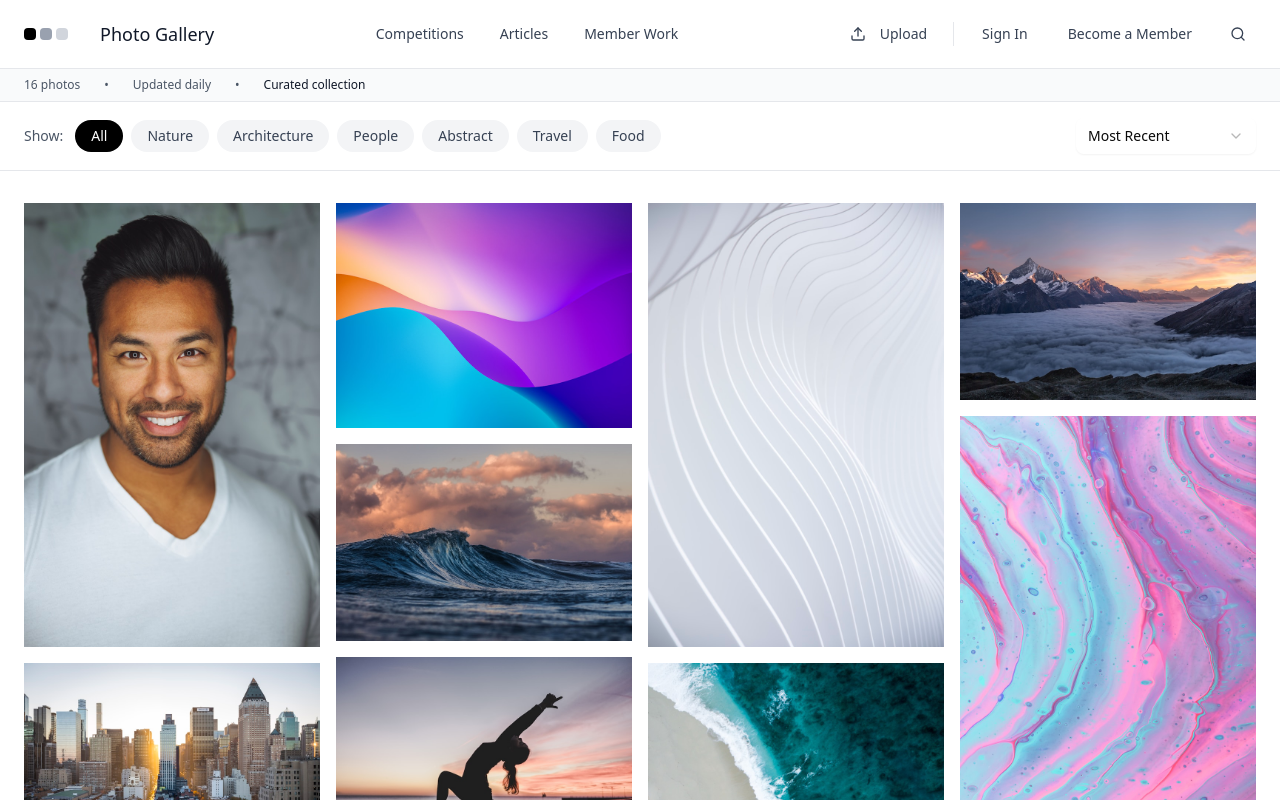
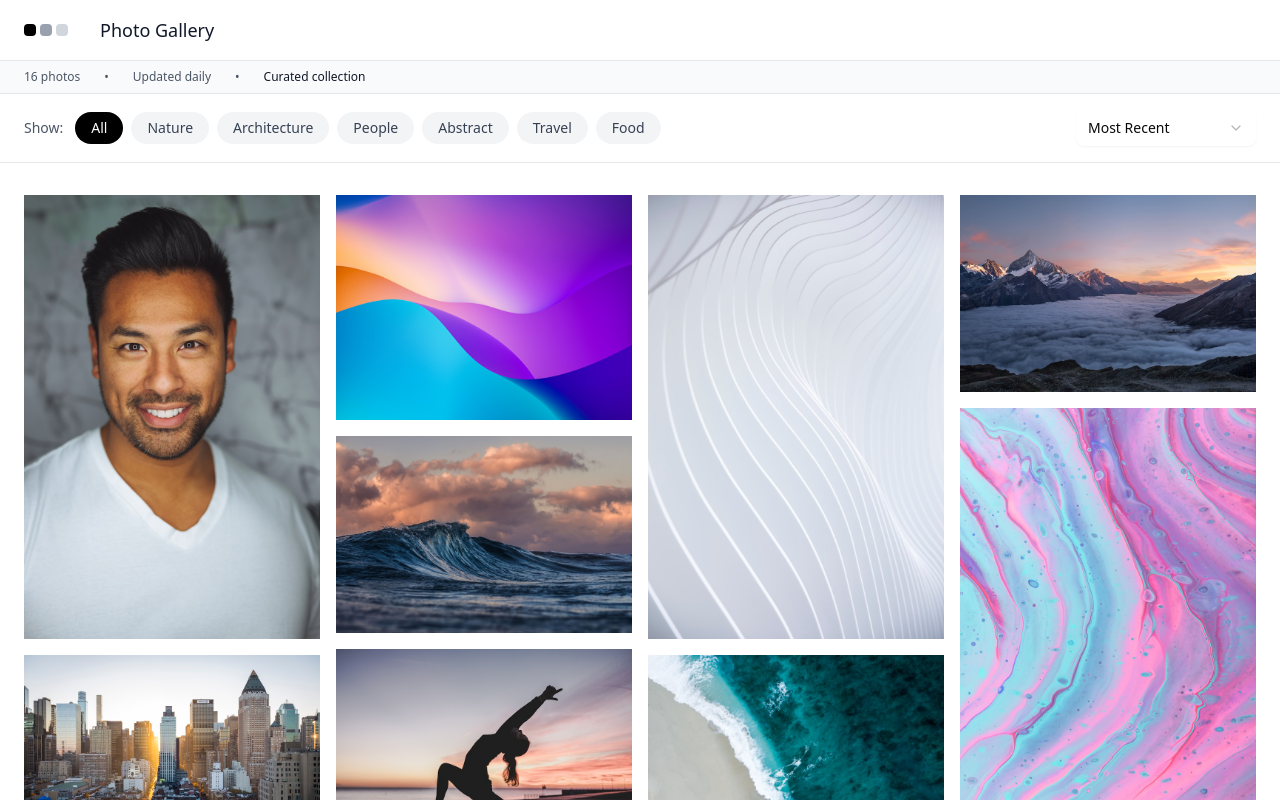
Before and after one commit to mr0YES1/PhotoGallery, a React (Vite) app: page / in a window 1280 px wide. Shown: the top 800 px of the page. Built offline with nearby package versions, Linux system fonts and the light colour scheme.

Commit message:
Update header

```diff
--- a/src/Components/Header.tsx
+++ b/src/Components/Header.tsx
@@ -1,5 +1,3 @@
-import { Button } from "@/Components/ui/button";
-import { Search, Upload } from "lucide-react";
 
 type HeaderProps = {
   photoCount: number;
@@ -20,62 +18,6 @@ export default function Header({ photoCount }: HeaderProps) {
               <div className="w-3 h-3 bg-gray-300 rounded" />
             </div>
             <h1 className="text-lg font-normal text-gray-900">Photo Gallery</h1>
-          </div>
-
-          {/* Navigation */}
-          <nav className="hidden md:flex items-center gap-1">
-            <Button
-              variant="ghost"
-              className="text-sm font-normal text-gray-700 hover:text-black hover:bg-gray-50"
-            >
-              Competitions
-            </Button>
-            <Button
-              variant="ghost"
-              className="text-sm font-normal text-gray-700 hover:text-black hover:bg-gray-50"
-            >
-              Articles
-            </Button>
-            <Button
-              variant="ghost"
-              className="text-sm font-normal text-gray-700 hover:text-black hover:bg-gray-50"
-            >
-              Member Work
-            </Button>
-          </nav>
-
-          {/* Right side actions */}
-          <div className="flex items-center gap-4">
-            <Button
-              variant="ghost"
-              size="sm"
-              className="hidden sm:flex text-sm font-normal text-gray-700 hover:text-black hover:bg-gray-50"
-            >
-              <Upload className="w-4 h-4 mr-2" />
-              Upload
-            </Button>
-            <div className="h-6 w-px bg-gray-200 hidden sm:block" />
-            <Button
-              variant="ghost"
-              size="sm"
-              className="text-sm font-normal text-gray-700 hover:text-black hover:bg-gray-50"
-            >
-              Sign In
-            </Button>
-            <Button
-              variant="ghost"
-              size="sm"
-              className="text-sm font-normal text-gray-700 hover:text-black hover:bg-gray-50"
-            >
-              Become a Member
-            </Button>
-            <Button
-              variant="ghost"
-              size="icon"
-              className="text-gray-700 hover:text-black hover:bg-gray-50"
-            >
-              <Search className="w-5 h-5" />
-            </Button>
           </div>
 
         </div>
```
